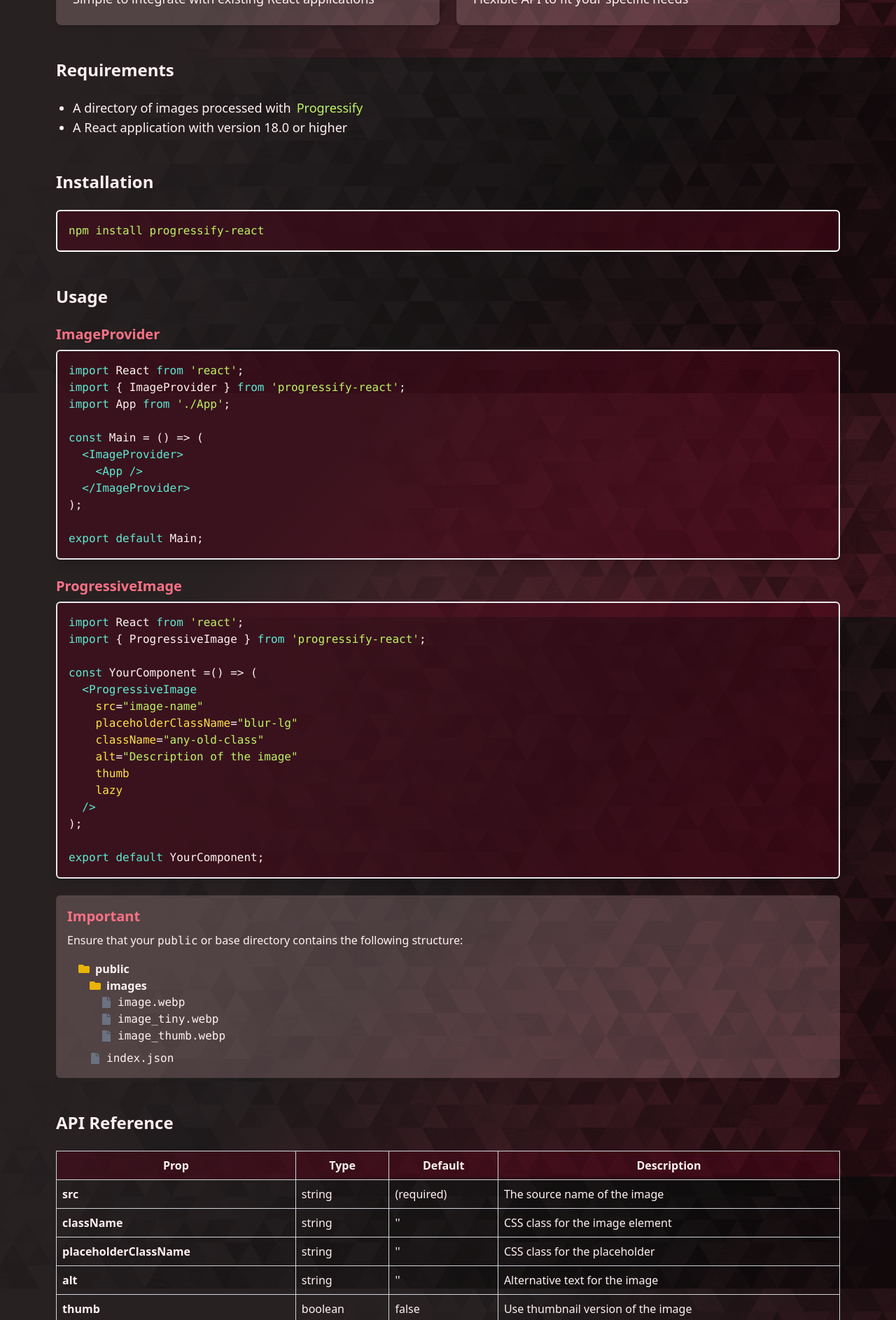
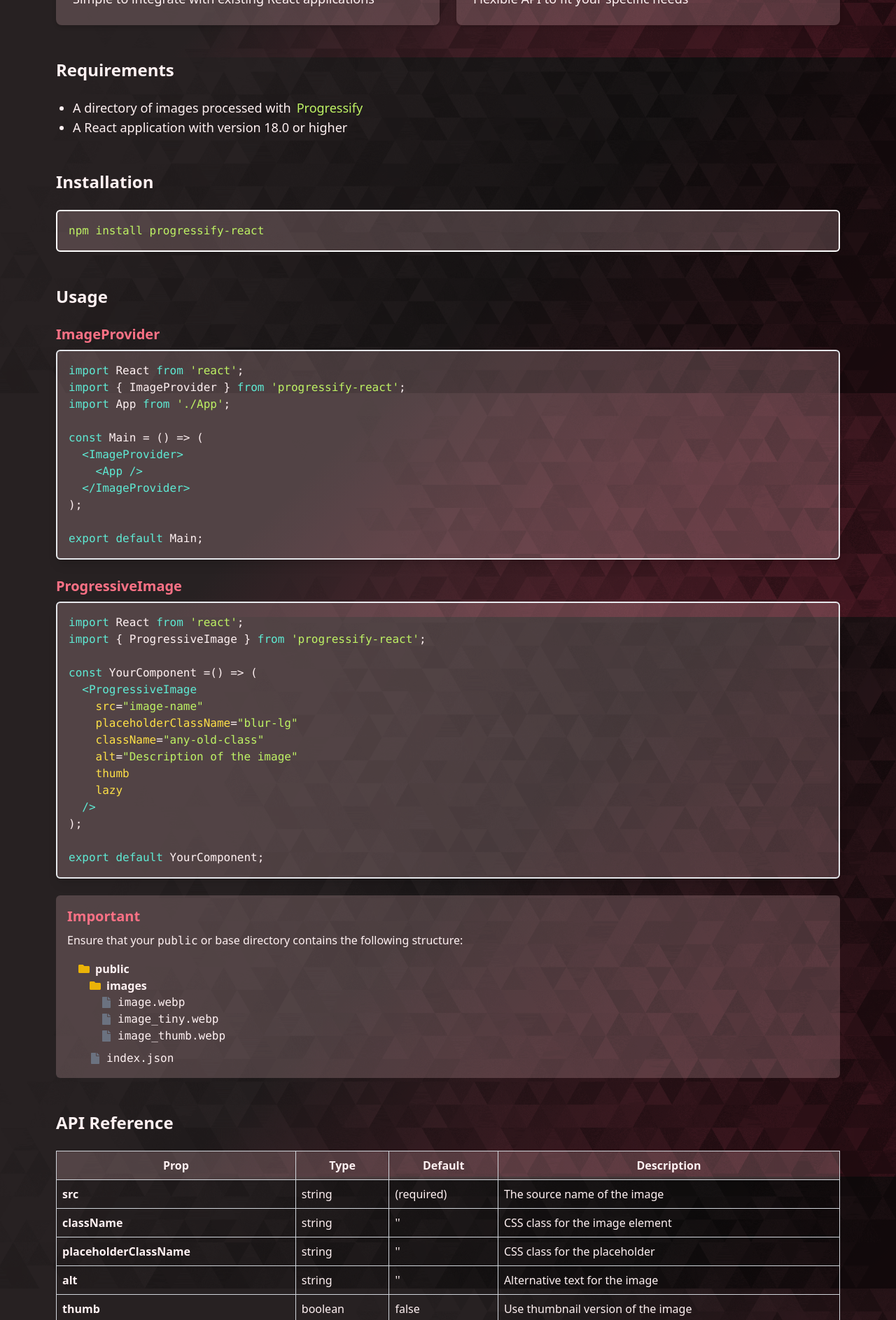
Before and after one commit to WilkBob/Sizeable, a React (Vite) app: page /progressify-react in a window 1280 px wide. Shown: the part 718-2605 px from the top of the page at 70% size. Built offline with nearby package versions, Linux system fonts and the light colour scheme; no server answers.

Commit message:
styling changes

```diff
--- a/src/components/UsageExample.jsx
+++ b/src/components/UsageExample.jsx
@@ -1,6 +1,6 @@
 const UsageExample = () => {
   return (
-    <div className="block bg-rose-950/50 border-2 text-white p-4 rounded-md overflow-x-auto shadow-lg">
+    <div className="block bg-rose-200/20 border-2 text-white p-4 rounded-md overflow-x-auto shadow-lg">
       <pre>
         <code>
           <span className="text-teal-300">&lt;ImageProvider</span>
--- a/src/pages/ProgressifyReact.jsx
+++ b/src/pages/ProgressifyReact.jsx
@@ -20,7 +20,7 @@
 };
 
 const CodeBlock = ({ code }) => (
-  <pre className="bg-rose-950/50 border-white border-2 text-lime-300 p-4 rounded-md overflow-x-auto">
+  <pre className="bg-rose-200/20 border-white border-2 text-lime-300 p-4 rounded-md overflow-x-auto">
     <code>{code}</code>
   </pre>
 );
@@ -116,7 +116,7 @@
             <h3 className="text-xl font-semibold mb-2 text-rose-400">
               ImageProvider
             </h3>
-            <div className="block bg-rose-950/50 border-2 p-4 rounded-md overflow-x-auto shadow-lg">
+            <div className="block bg-rose-200/20 border-2 p-4 rounded-md overflow-x-auto shadow-lg">
               <pre>
                 <code>
                   <span className="text-teal-300">import</span> React{" "}
@@ -160,7 +160,7 @@
             <h3 className="text-xl font-semibold mb-2 text-rose-400">
               ProgressiveImage
             </h3>
-            <div className="block bg-rose-950/50 border-2 p-4 rounded-md overflow-x-auto shadow-lg">
+            <div className="block bg-rose-200/20 border-2 p-4 rounded-md overflow-x-auto shadow-lg">
               <pre>
                 <code>
                   <span className="text-teal-300">import</span> React{" "}
@@ -265,7 +265,7 @@
       <section className="mb-12">
         <h2 className="text-2xl font-semibold mb-6">API Reference</h2>
         <table className="w-full border-collapse border border-gray-300">
-          <thead className="bg-rose-950/50">
+          <thead className="bg-rose-200/20">
             <tr>
               <th className="border border-gray-300 p-2">Prop</th>
               <th className="border border-gray-300 p-2">Type</th>
```
